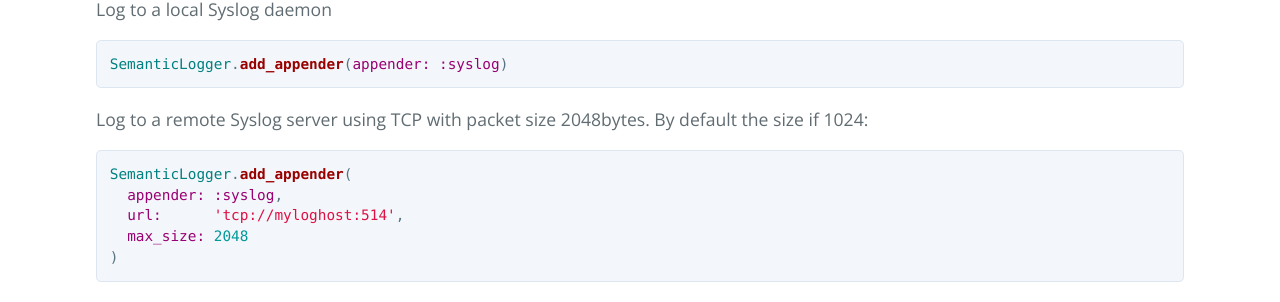
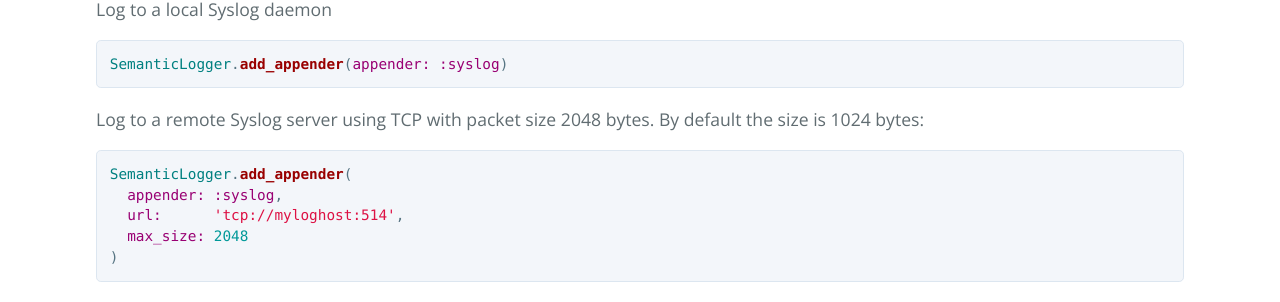
Before and after one commit to reidmorrison/semantic_logger, a Jekyll site: the page built from docs/appenders.md, in a window 1280 px wide and 900 px high, scrolled down 1620 px. Shown: the part 153-455 px from the top of the window. Built offline with Jekyll 4.4.1, drawn with Linux system fonts in a browser that asks for light colours; our own code applies the rules of GitHub Pages for plain Markdown files.

Commit message:
Fix verbiage

```diff
--- a/docs/appenders.md
+++ b/docs/appenders.md
@@ -75,7 +75,7 @@ Log to a local Syslog daemon
 SemanticLogger.add_appender(appender: :syslog)
 ~~~
 
-Log to a remote Syslog server using TCP with packet size 2048bytes. By default the size if 1024:
+Log to a remote Syslog server using TCP with packet size 2048 bytes. By default the size is 1024 bytes:
 
 ~~~ruby
 SemanticLogger.add_appender(
```
